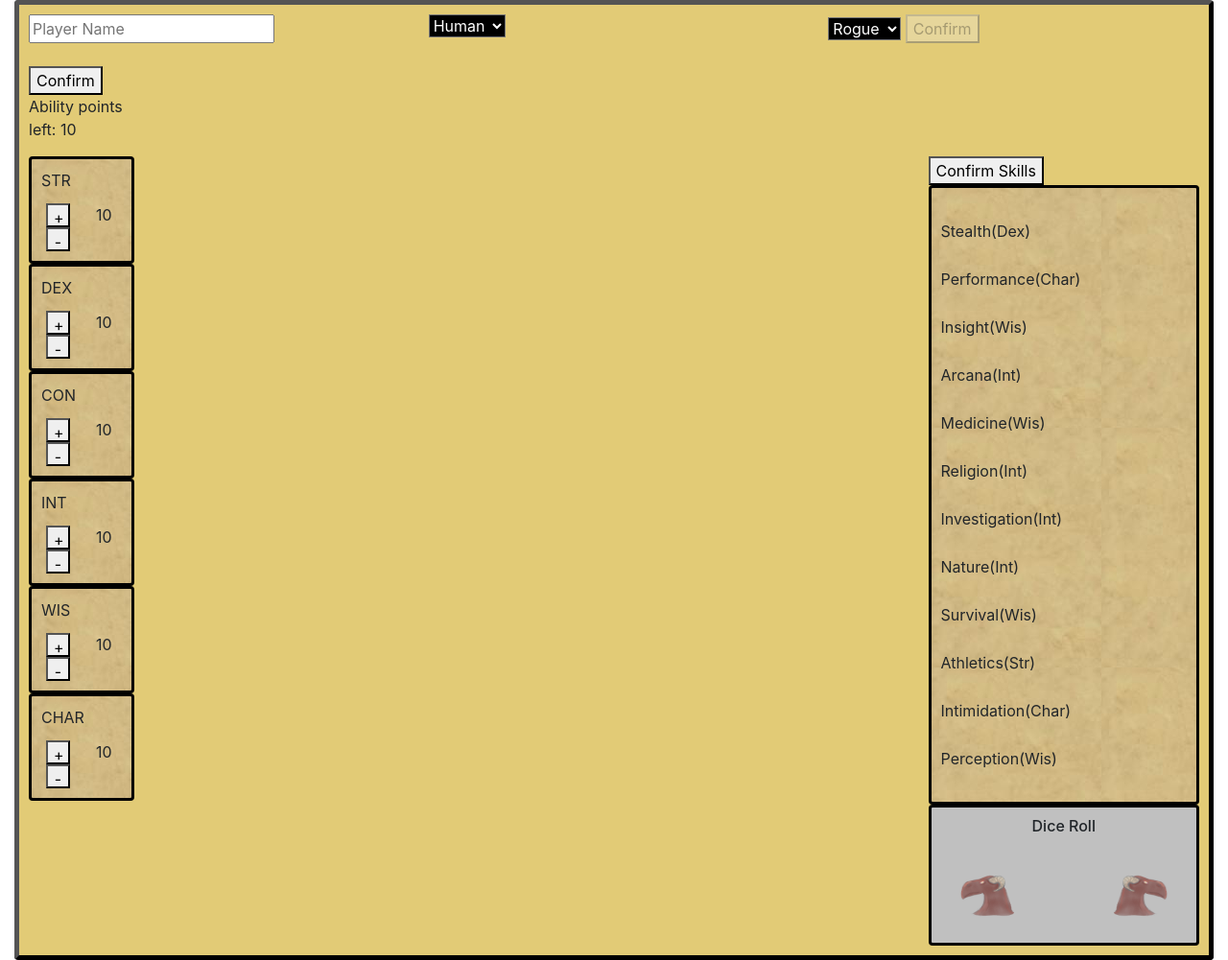
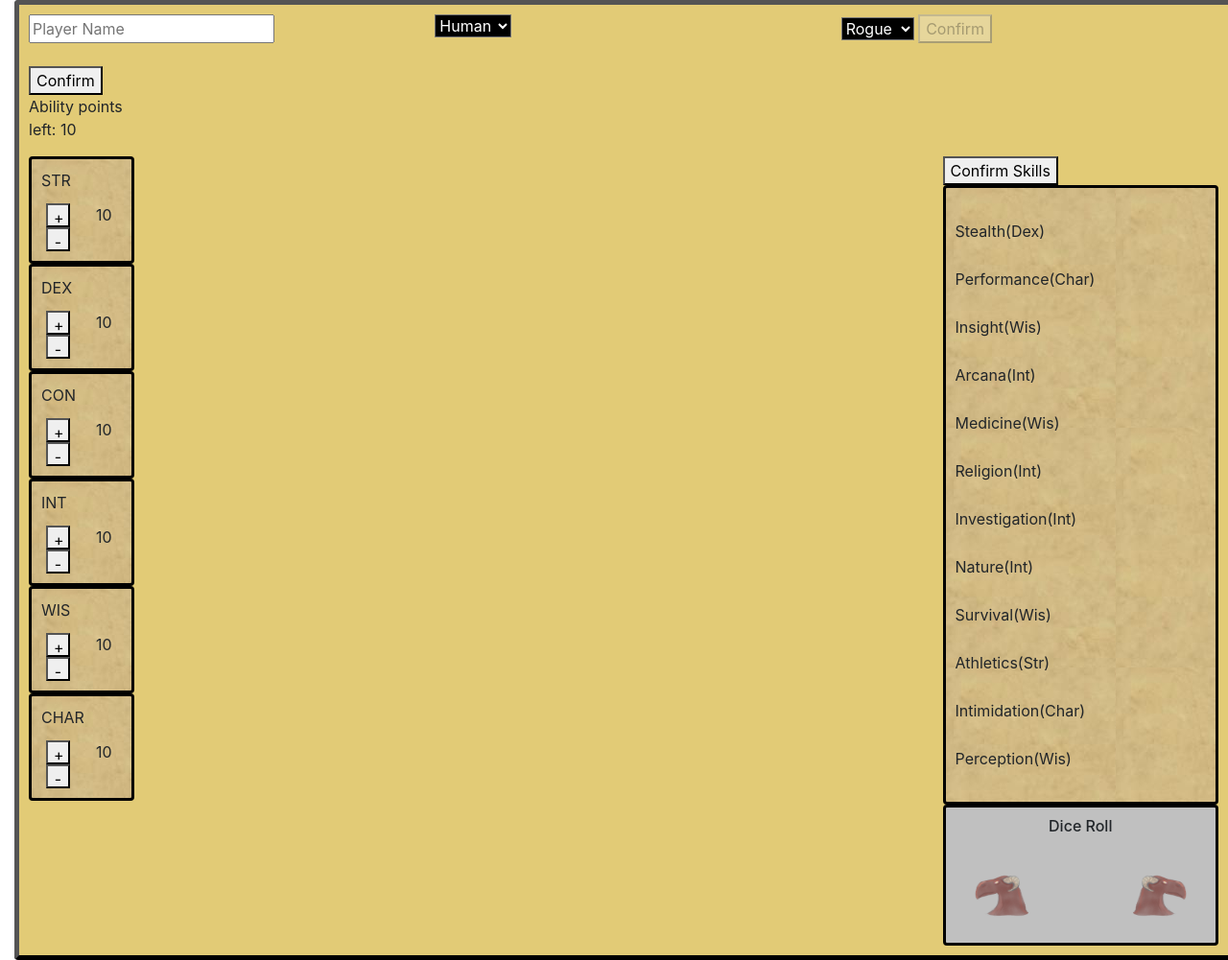
Before and after one commit to cbutton01/intro-group-week, a plain HTML site: page index.html in a window 1280 px wide. Shown: the whole page at 96% size. Drawn offline with Linux system fonts and the light colour scheme.

Commit message:
add min width and max width to whole container

```diff
--- a/css/styles.css
+++ b/css/styles.css
@@ -8,6 +8,10 @@ img {
   border-radius: 50%;
 }
 
+.container-fluid{
+  max-width: 1300px;
+  min-width: 1300px;
+}
 .card {
   padding: 10px;
   border: solid black 3px;
```
